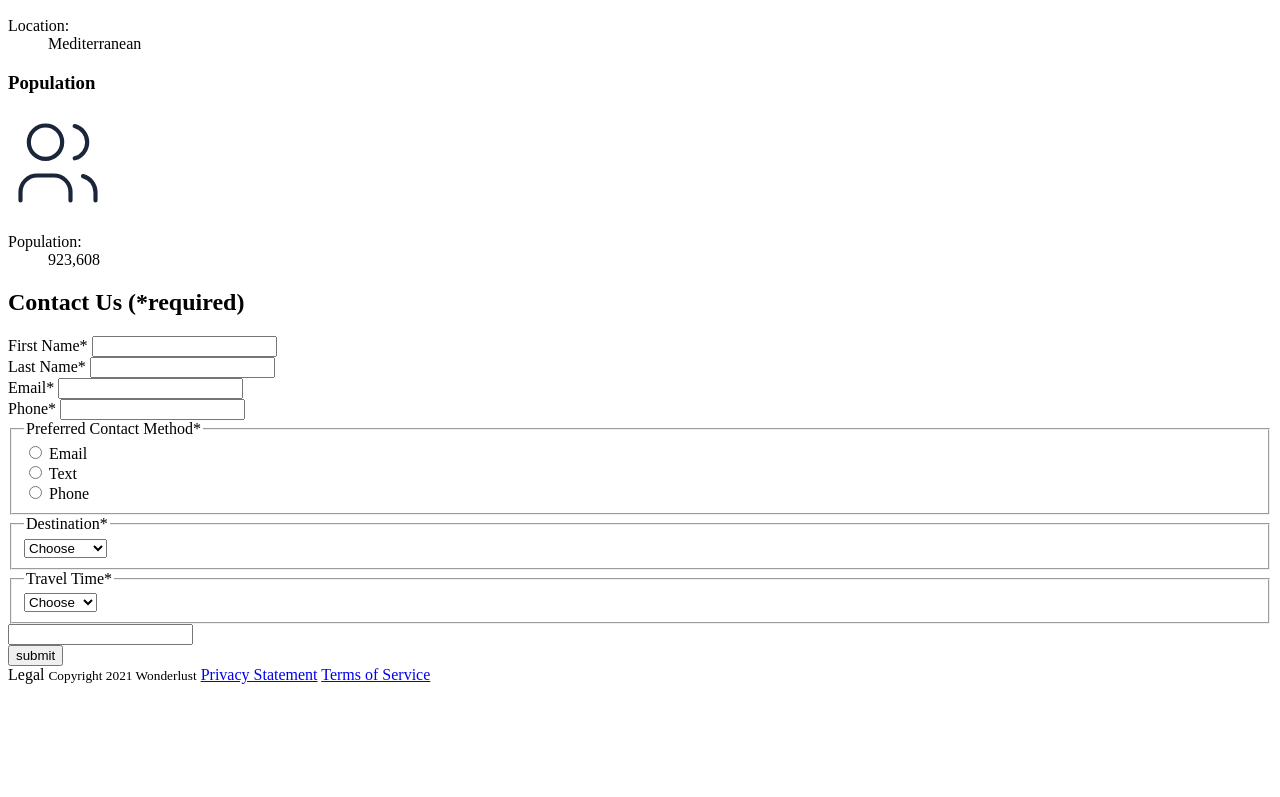
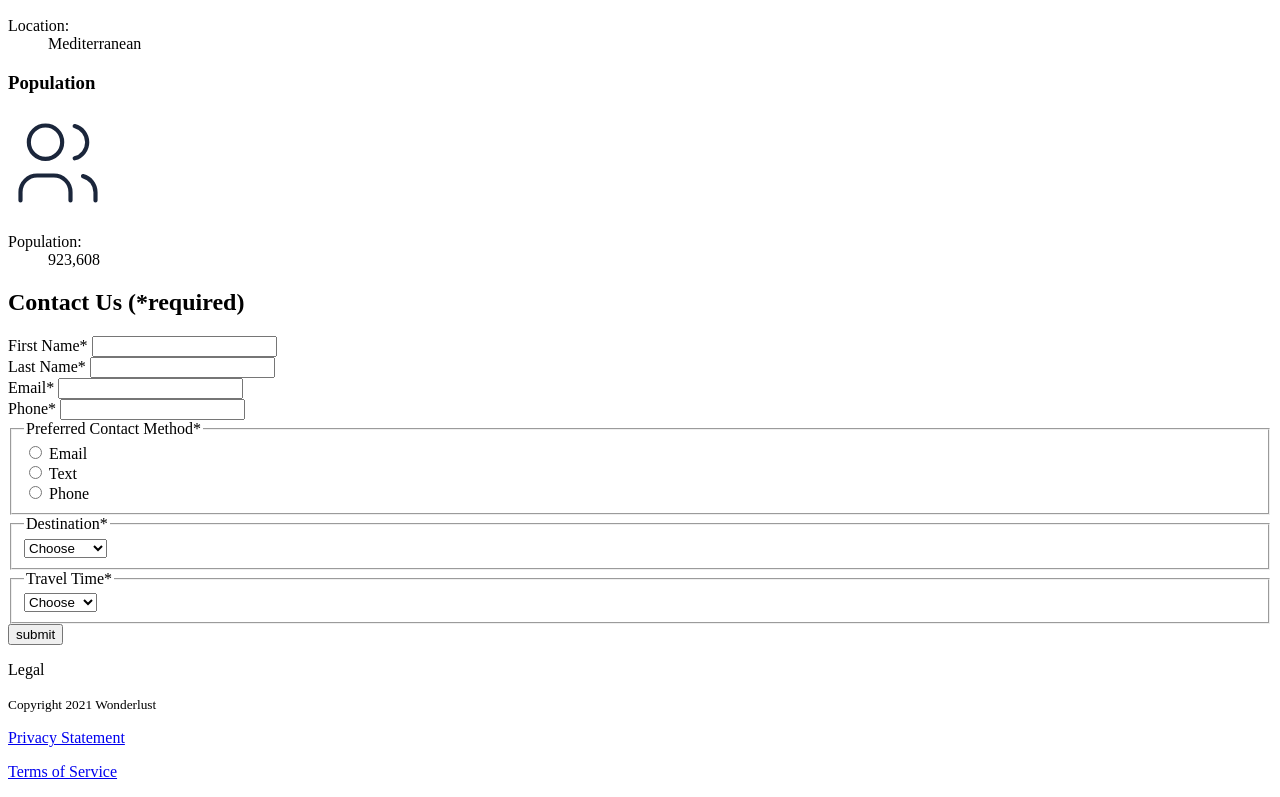
Before and after one commit to bmosales/wonderlust, a plain HTML site: page index.html in a window 1280 px wide. Shown: the part 4706-5503 px from the top of the page. Before the commit the page ends 5398 px from the top, so only its background shows below. Drawn offline with Linux system fonts and the light colour scheme.

Commit message:
Update index.html

```diff
--- a/index.html
+++ b/index.html
@@ -18,13 +18,13 @@
         <input type="checkbox" id="dropdown">
         <label for="dropdown"><span></span></label>
         <ul>
-            <li><a href="#" id="home">
-                <svg xmlns="http://www.w3.org/2000/svg" viewBox="0 0 100 100"><path d="M5.5 51.9C3.3 38.4 7.6 24.6 17 14.7 26.6 4.9 40.2 0 53.8 1.8c13.6 1.7 25.6 9.7 32.3 21.6-2.1.8-3.9 2-5.5 3.5l-5.4 5.4-15.8-3.4c-2.4-.5-5-.4-7.4.3-2 .6-3.9 1.6-5.4 3l-3.7 3.2c-2.4 2.1-3.6 5.1-3.5 8.2.2 3.1 1.8 6 4.3 7.8-.8.5-1.6 1-2.3 1.7l-1.7 1.5c-3.5 3.1-4.5 8.2-2.4 12.4L22.1 79.4C13.2 72.7 7.3 62.8 5.5 51.9Zm8.3 45.2c.8.3 1.6.6 2.4.8h.3c.3.2.6.2.9.3h.4c.3.1.6.2.9.2 1.7.2 3.4.2 5.1 0h.9v-.1c3.1-.5 6.1-1.7 8.7-3.6L51.6 81l-2.1-5.4-5.4-3-16.9 13.8c-1.4 1.1-3 1.7-4.7 2-.9.1-1.8.2-2.7 0h-1l-.3-.1c-.4 0-.9-.2-1.3-.4-3.4-1.2-6-4.1-6.8-7.6-2.9-3.1-5.4-6.6-7.5-10.4-.3.7-.6 1.5-.9 2.3-2.1 6.5-.8 13.7 3.6 18.9 2.2 2.6 5 4.7 8.2 5.9Zm83.4-63.7C95.9 31.9 94 31 92 30.9c-2 0-3.9.7-5.4 2.1l-8.8 8.6-20.3-4.4c-1.9-.4-3.8.1-5.3 1.4l-3.7 3.2c-.4.4-.6.9-.6 1.4 0 .5.4 1 .8 1.3L65.1 54l-5.6 5.5-7.8-1.3c-1.7-.3-3.5.2-4.8 1.4l-1.7 1.5c-.4.4-.6.9-.6 1.4 0 .5.4 1 .9 1.3l10.6 5.7 4.3 11.3c.2.5.6.9 1.1 1 .5.1 1.1 0 1.5-.4l1.7-1.5c1.3-1.1 2-2.8 1.9-4.6l-.4-8 6.1-4.8L79.6 80c.3.8 1.2 1.2 2 .9.2 0 .4-.2.6-.3l3.7-3.2c1.4-1.3 2.2-3.2 2-5.1l-1.8-20.7 9.7-7.6c1.6-1.2 2.6-3.1 2.8-5.1.2-2-.5-4-1.8-5.5Z"/></svg>
+            <li><a href="#intro" id="home">
+                <svg xmlns="images/wonderlust-travel-logo.svg" viewBox="0 0 100 100"><path d="M5.5 51.9C3.3 38.4 7.6 24.6 17 14.7 26.6 4.9 40.2 0 53.8 1.8c13.6 1.7 25.6 9.7 32.3 21.6-2.1.8-3.9 2-5.5 3.5l-5.4 5.4-15.8-3.4c-2.4-.5-5-.4-7.4.3-2 .6-3.9 1.6-5.4 3l-3.7 3.2c-2.4 2.1-3.6 5.1-3.5 8.2.2 3.1 1.8 6 4.3 7.8-.8.5-1.6 1-2.3 1.7l-1.7 1.5c-3.5 3.1-4.5 8.2-2.4 12.4L22.1 79.4C13.2 72.7 7.3 62.8 5.5 51.9Zm8.3 45.2c.8.3 1.6.6 2.4.8h.3c.3.2.6.2.9.3h.4c.3.1.6.2.9.2 1.7.2 3.4.2 5.1 0h.9v-.1c3.1-.5 6.1-1.7 8.7-3.6L51.6 81l-2.1-5.4-5.4-3-16.9 13.8c-1.4 1.1-3 1.7-4.7 2-.9.1-1.8.2-2.7 0h-1l-.3-.1c-.4 0-.9-.2-1.3-.4-3.4-1.2-6-4.1-6.8-7.6-2.9-3.1-5.4-6.6-7.5-10.4-.3.7-.6 1.5-.9 2.3-2.1 6.5-.8 13.7 3.6 18.9 2.2 2.6 5 4.7 8.2 5.9Zm83.4-63.7C95.9 31.9 94 31 92 30.9c-2 0-3.9.7-5.4 2.1l-8.8 8.6-20.3-4.4c-1.9-.4-3.8.1-5.3 1.4l-3.7 3.2c-.4.4-.6.9-.6 1.4 0 .5.4 1 .8 1.3L65.1 54l-5.6 5.5-7.8-1.3c-1.7-.3-3.5.2-4.8 1.4l-1.7 1.5c-.4.4-.6.9-.6 1.4 0 .5.4 1 .9 1.3l10.6 5.7 4.3 11.3c.2.5.6.9 1.1 1 .5.1 1.1 0 1.5-.4l1.7-1.5c1.3-1.1 2-2.8 1.9-4.6l-.4-8 6.1-4.8L79.6 80c.3.8 1.2 1.2 2 .9.2 0 .4-.2.6-.3l3.7-3.2c1.4-1.3 2.2-3.2 2-5.1l-1.8-20.7 9.7-7.6c1.6-1.2 2.6-3.1 2.8-5.1.2-2-.5-4-1.8-5.5Z"/></svg>
                 Wonderlust Travel</a></li>
             <li><a href="#">Destinations</a></li>
             <li><a href="#">Inspirations</a></li>
             <li><a href="#">Special</a></li>
-            <li><a href="#">Contact Us</a></li>
+            <li><a href="#contact-us">Contact Us</a></li>
         </ul>
     </nav>
     <main>
@@ -307,17 +307,16 @@
                         <option>Flexible</option>
                     </select>
                 </fieldset>
-                <input>
                 <div>
 	            <input type="submit" name="submit" value="submit">
 	            </div>
             </form>
         </section>
         <section id="legal">
-            Legal
-            <small>Copyright 2021 Wonderlust</small>
-            <a href="#">Privacy Statement</a>
-            <a href="#">Terms of Service</a>
+            <p>Legal</p>
+            <p><small>Copyright 2021 Wonderlust</small></p>
+            <p><a href="#">Privacy Statement</a></p>
+            <p><a href="#">Terms of Service</a></p>
         </section>
     </footer>
 </body>
```
